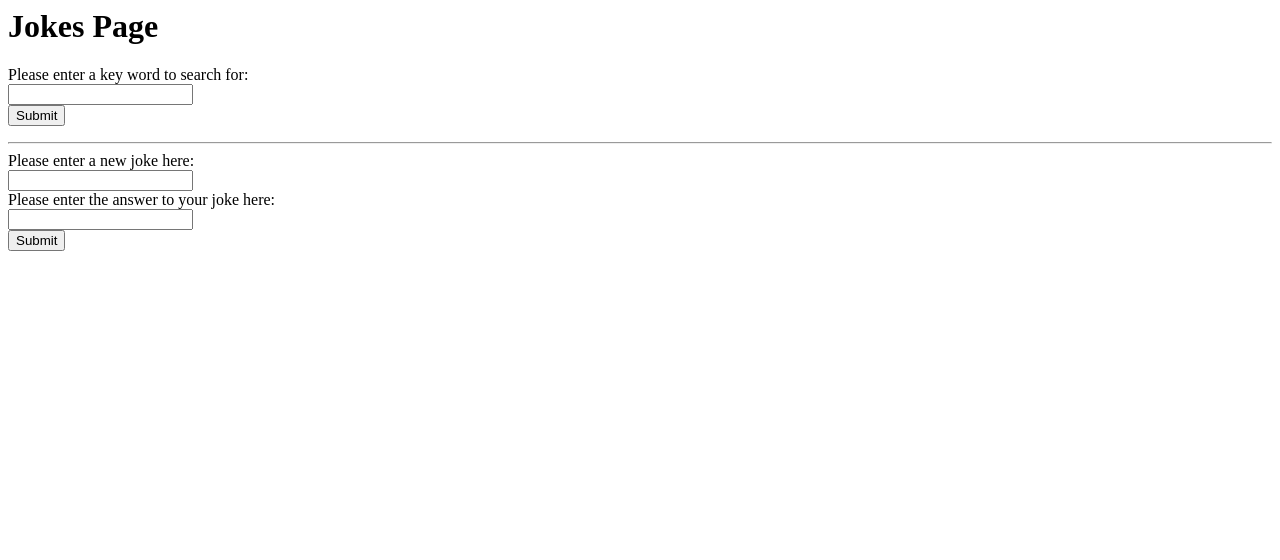
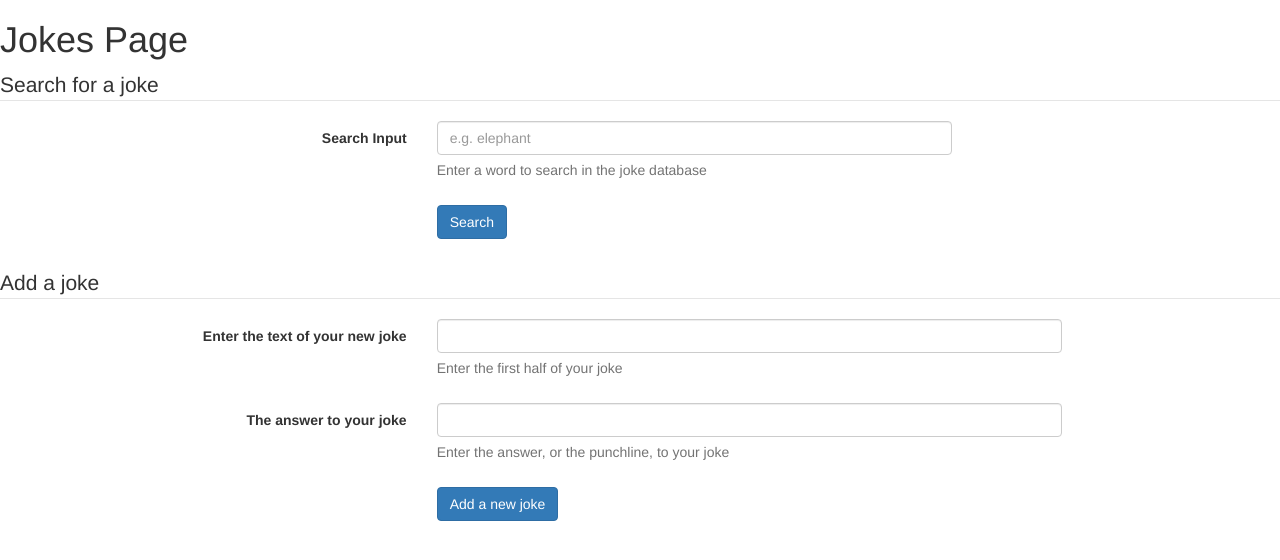
Before and after one commit to nhanphan2112/PHP-mySQL-Website, a PHP site: page / in a window 1280 px wide. Shown: the top 560 px of the page. Run offline with PHP 8.4, Linux system fonts and the light colour scheme.

Commit message:
09-Use bootstrap form builder to format input forms in a PHP app

```diff
--- a/root/index.php
+++ b/root/index.php
@@ -1,5 +1,15 @@
 <html>
 <head>
+
+<!-- Latest compiled and minified CSS -->
+<link rel="stylesheet" href="https://maxcdn.bootstrapcdn.com/bootstrap/3.4.1/css/bootstrap.min.css">
+
+<!-- jQuery library -->
+<script src="https://ajax.googleapis.com/ajax/libs/jquery/3.5.1/jquery.min.js"></script>
+
+<!-- Latest compiled JavaScript -->
+<script src="https://maxcdn.bootstrapcdn.com/bootstrap/3.4.1/js/bootstrap.min.js"></script>
+
 </head>
 
 <body>
@@ -14,21 +24,78 @@ include "db_connect.php";
 
 ?>
 
-<form action="/search_keyword.php">
-  Please enter a key word to search for:<br>
-  <input type="text" name="keyword"><br>
-  <input type="submit" value="Submit">
+
+<form class="form-horizontal" action="/search_keyword.php">
+<fieldset>
+
+<!-- Form Name -->
+<legend>Search for a joke</legend>
+
+<!-- Search input-->
+<div class="form-group">
+  <label class="col-md-4 control-label" for="keyword">Search Input</label>
+  <div class="col-md-5">
+    <input id="keyword" name="keyword" type="search" placeholder="e.g. elephant" class="form-control input-md" required="">
+    <p class="help-block">Enter a word to search in the joke database</p>
+  </div>
+</div>
+
+<!-- Button -->
+<div class="form-group">
+  <label class="col-md-4 control-label" for="submit"></label>
+  <div class="col-md-4">
+    <button id="submit" name="submit" class="btn btn-primary">Search</button>
+  </div>
+</div>
+
+</fieldset>
 </form>
 
-<hr>
-<form action="/add_joke.php">
-  Please enter a new joke here:<br>
-  <input type="text" name="newjoke"><br>
 
-  Please enter the answer to your joke here:<br>
-  <input type="text" name="newanswer"><br>
-  <input type="submit" value="Submit">
+
+
+
+
+
+
+
+
+
+<form class="form-horizontal" action="/add_joke.php">
+<fieldset>
+
+<!-- Form Name -->
+<legend>Add a joke</legend>
+
+<!-- Text input-->
+<div class="form-group">
+  <label class="col-md-4 control-label" for="newjoke">Enter the text of your new joke</label>
+  <div class="col-md-6">
+  <input id="newjoke" name="newjoke" type="text" placeholder="" class="form-control input-md">
+  <span class="help-block">Enter the first half of your joke</span>
+  </div>
+</div>
+
+<!-- Text input-->
+<div class="form-group">
+  <label class="col-md-4 control-label" for="newanswer">The answer to your joke</label>
+  <div class="col-md-6">
+  <input id="newanswer" name="newanswer" type="text" placeholder="" class="form-control input-md">
+  <span class="help-block">Enter the answer, or the punchline, to your joke</span>
+  </div>
+</div>
+
+<!-- Button -->
+<div class="form-group">
+  <label class="col-md-4 control-label" for="submit"></label>
+  <div class="col-md-4">
+    <button id="submit" name="submit" class="btn btn-primary">Add a new joke</button>
+  </div>
+</div>
+
+</fieldset>
 </form>
+
 
 
 <?php
```
Also changed, not shown: 4 other files.
